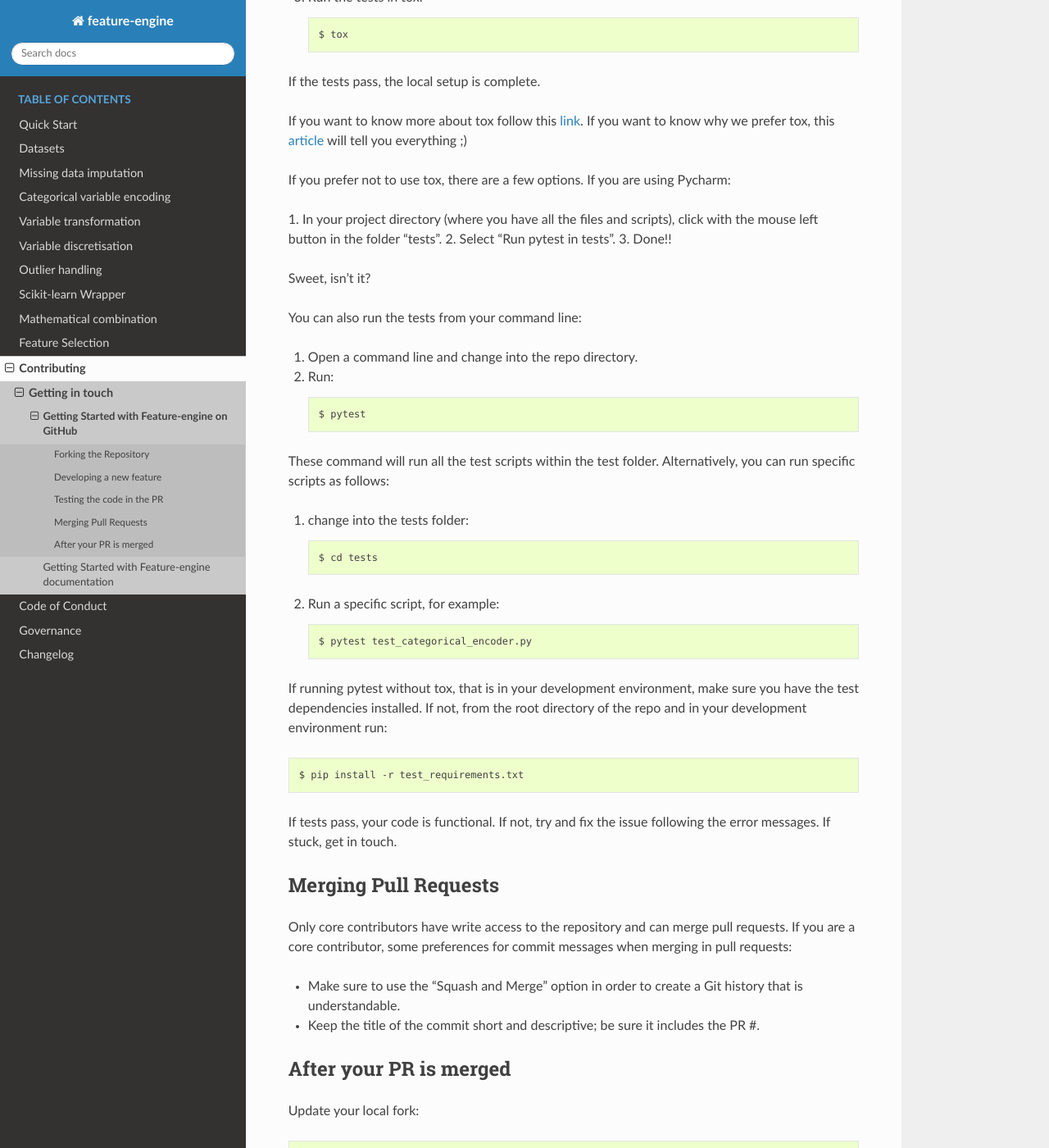
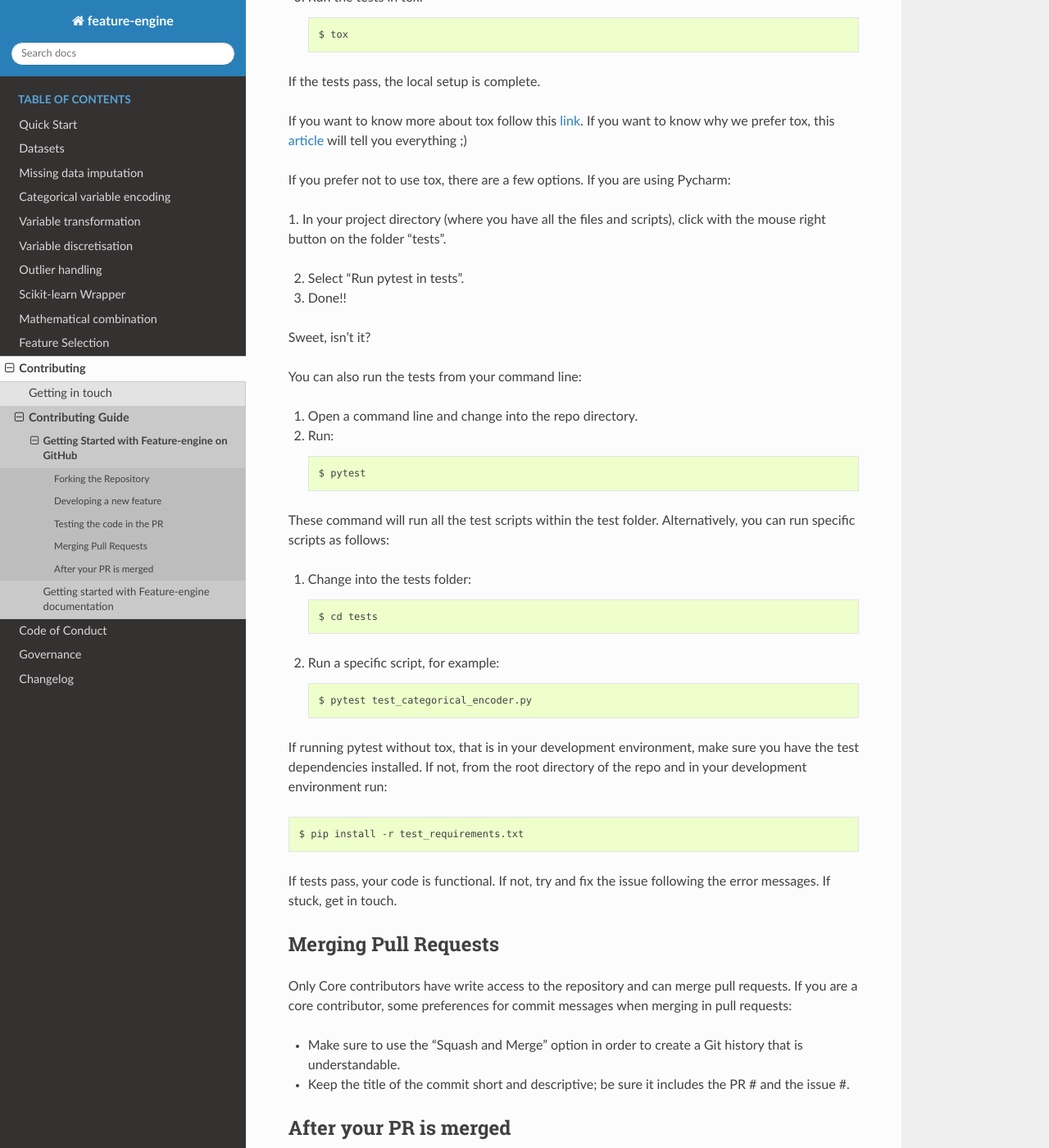
Before and after one commit to feature-engine/feature_engine, a Sphinx documentation site: the page built from docs/contributing/github_quick_start.rst, in a window 1280 px wide and 1400 px high, scrolled down 2564 px. Shown: the whole window at 82% size. Built offline with Sphinx 7.4.7 and the Read the Docs theme 2.0.0, drawn with Linux system fonts in a browser that asks for light colours; the version number could not be read and is left out.

Commit message:
final fixes

```diff
--- a/docs/code_of_conduct.rst
+++ b/docs/code_of_conduct.rst
@@ -3,4 +3,4 @@ Code of Conduct
 
 Feature-engine is an open source Python project. We follow the `Python Software Foundation Code of Conduct <http://www.python.org/psf/codeofconduct/>`_. All interactions among members of the Feature-engine community must meet those guidelines. This includes (but is not limited to) interactions through the mailing list, GitHub and StackOverflow.
 
-Everyone is expected to be open, considerate, and respectful of others no matter what their position is within the project. We show gratitude for any contribution, big or small. We welcome feedback and participation. We want to make Feature-engine a nice, welcoming and safe place do your first contribution to open source, and why not the second, the thirds and so on :).
+Everyone is expected to be open, considerate, and respectful of others no matter what their position is within the project. We show gratitude for any contribution, big or small. We welcome feedback and participation. We want to make Feature-engine a nice, welcoming and safe place for you to do your first contribution to open source, and why not the second, the third and so on :).
--- a/docs/contributing/building_the_docs.rst
+++ b/docs/contributing/building_the_docs.rst
@@ -1,6 +1,6 @@
 .. -*- mode: rst -*-
 
-Getting Started with Feature-engine documentation
+Getting started with Feature-engine documentation
 =================================================
 
 Feature-engine documentation is built using `Sphinx <https://www.sphinx-doc.org>`_ and is hosted on `Read the Docs <https://readthedocs.org/>`_.
--- a/docs/contributing/github_quick_start.rst
+++ b/docs/contributing/github_quick_start.rst
@@ -102,9 +102,11 @@ will tell you everything ;)
 
 If you prefer not to use tox, there are a few options. If you are using Pycharm:
 
-1. In your project directory (where you have all the files and scripts), click with the mouse left button
-in the folder "tests".
+1. In your project directory (where you have all the files and scripts), click with the mouse right button
+on the folder "tests".
+
 2. Select "Run pytest in tests".
+
 3. Done!!
 
 Sweet, isn't it?
@@ -118,7 +120,7 @@ You can also run the tests from your command line:
 
 These command will run all the test scripts within the test folder. Alternatively, you can run specific scripts as follows:
 
-1. change into the tests folder::
+1. Change into the tests folder::
 
     $ cd tests
 
@@ -136,11 +138,11 @@ If tests pass, your code is functional. If not, try and fix the issue following
 Merging Pull Requests
 ---------------------
 
-Only core contributors have write access to the repository and can merge pull requests. If you are a core
+Only Core contributors have write access to the repository and can merge pull requests. If you are a core
 contributor, some preferences for commit messages when merging in pull requests:
 
 - Make sure to use the “Squash and Merge” option in order to create a Git history that is understandable.
-- Keep the title of the commit short and descriptive; be sure it includes the PR #.
+- Keep the title of the commit short and descriptive; be sure it includes the PR # and the issue #.
 
 
 After your PR is merged
--- a/docs/contributing/index.rst
+++ b/docs/contributing/index.rst
@@ -35,8 +35,10 @@ We prefer to handle most contributions through the github repository. You can al
 2. `Mailing list <https://groups.google.com/d/forum/feature-engine>`_.
 
 
+Contributing Guide
+------------------
+
 .. toctree::
-    :caption: Contributing Guide
     :maxdepth: 2
 
     github_quick_start
--- a/docs/governance.rst
+++ b/docs/governance.rst
@@ -12,14 +12,14 @@ Contributors
 ~~~~~~~~~~~~
 
 Contributors are community members who contribute in various ways to the project. Anyone can become a contributor, and
-contributions can be of various forms, not just code. To see how you can help check the `Contribing page <https://feature-engine.readthedocs.io/en/latest/contributing/index.html>`_.
+contributions can be of various forms, not just code. To see how you can help check the `Contributing page <https://feature-engine.readthedocs.io/en/latest/contributing/index.html>`_.
 
 
 Core Contributors
 ~~~~~~~~~~~~~~~~~
 
-Core contributors are community members who are dedicated to the continued development of the project through ongoing
-engagement with the community. Core contributors are expected to review code contributions, can merge approved pull
+Core Contributors are community members who are dedicated to the continued development of the project through ongoing
+engagement with the community. Core Contributors are expected to review code contributions, can merge approved pull
 requests, can decide on the fate of pull requests, and can be involved in deciding major changes to the Feature-engine API.
 
 Maintainers can determine who can join as a Core Contributor.
```
Also changed, not shown: README.md (+4 -4 lines).
